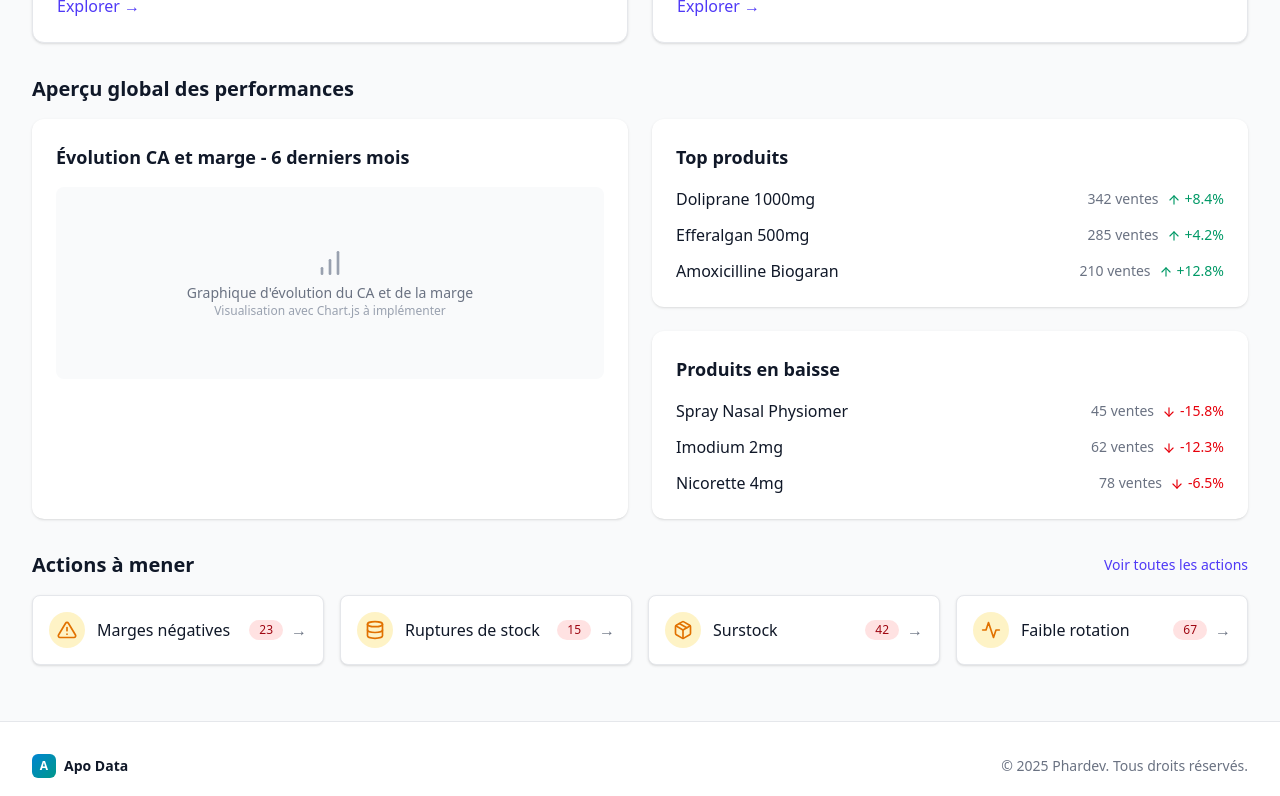
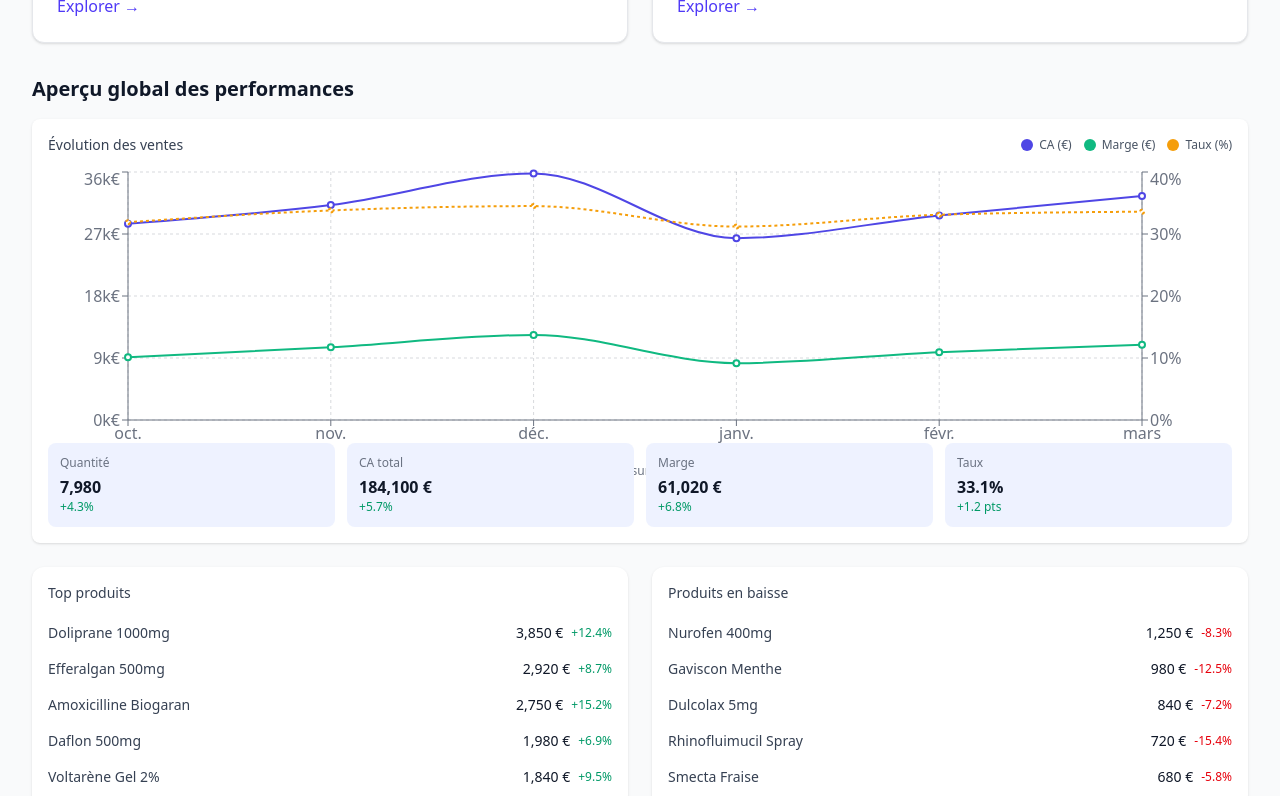
Before and after one commit to Piamias-Victor/git-github.com-Piamias-Victor-last, a Next.js app: page /dashboard in a window 1280 px wide. Shown: the part 500-1296 px from the top of the page. Built offline with nearby package versions, Linux system fonts and the light colour scheme; no server answers; sample sign-in values are in the browser's storage.

Commit message:
flobal dashboard

```diff
--- a/src/components/dashboard/stats/GlobalSummary.tsx
+++ b/src/components/dashboard/stats/GlobalSummary.tsx
@@ -1,117 +1,267 @@
-'use client';
+// src/components/dashboard/stats/GlobalSummary.tsx
+import React, { useState } from 'react';
+import { LineChart, Line, XAxis, YAxis, CartesianGrid, Tooltip, Legend, ResponsiveContainer } from 'recharts';
+import { SummaryCard } from './SummaryCard';
 
-import React from 'react';
-import { FiArrowUp, FiArrowDown, FiTrendingUp, FiBarChart } from 'react-icons/fi';
+// Interface pour les types de produits
+interface Product {
+  id: string;
+  name: string;
+  growth: number;
+  value: number;
+}
 
-// Données simulées pour le graphique
-const monthlyData = [
-  { month: 'Jan', revenue: 8420, margin: 2610 },
-  { month: 'Fév', revenue: 9150, margin: 2836 },
-  { month: 'Mar', revenue: 8690, margin: 2693 },
-  { month: 'Avr', revenue: 9540, margin: 2957 },
-  { month: 'Mai', revenue: 10280, margin: 3188 },
-  { month: 'Juin', revenue: 11420, margin: 3540 },
+// Composant pour afficher la liste des tops et flops
+const ProductRankingList: React.FC<{ products: Product[], isPositive: boolean }> = ({ products, isPositive }) => {
+  return (
+    <div className="space-y-2">
+      {products.map((product) => (
+        <div key={product.id} className="flex justify-between items-center py-1">
+          <div className="text-sm text-gray-700 dark:text-gray-300 truncate pr-4 max-w-[70%]">
+            {product.name}
+          </div>
+          <div className="flex items-center">
+            <span className="text-sm font-medium text-gray-900 dark:text-white mr-2">
+              {product.value.toLocaleString()} €
+            </span>
+            <span className={`text-xs font-medium ${isPositive ? 'text-emerald-600 dark:text-emerald-400' : 'text-red-600 dark:text-red-400'}`}>
+              {isPositive ? '+' : ''}{product.growth}%
+            </span>
+          </div>
+        </div>
+      ))}
+    </div>
+  );
+};
+
+// Composant du graphique d'évolution CA et marge
+const RevenueChart = () => {
+  // Données simulées pour les 6 derniers mois
+  const data = [
+    { date: '2024-10-01', revenue: 28500, margin: 9100, marginPercentage: 31.9 },
+    { date: '2024-11-01', revenue: 31200, margin: 10550, marginPercentage: 33.8 },
+    { date: '2024-12-01', revenue: 35800, margin: 12350, marginPercentage: 34.5 },
+    { date: '2025-01-01', revenue: 26400, margin: 8250, marginPercentage: 31.2 },
+    { date: '2025-02-01', revenue: 29700, margin: 9850, marginPercentage: 33.1 },
+    { date: '2025-03-01', revenue: 32500, margin: 10920, marginPercentage: 33.6 },
   ];
 
-// Données pour les tops et flops
-const topProducts = [
-  { name: 'Doliprane 1000mg', sales: 342, evolution: '+8.4%' },
-  { name: 'Efferalgan 500mg', sales: 285, evolution: '+4.2%' },
-  { name: 'Amoxicilline Biogaran', sales: 210, evolution: '+12.8%' },
+  // Définition des séries pour le graphique
+  const revenueSeries = [
+    { dataKey: "revenue", name: "CA (€)", color: "#4F46E5" },
+    { dataKey: "margin", name: "Marge (€)", color: "#10B981" },
+    { dataKey: "marginPercentage", name: "Taux (%)", color: "#F59E0B" }
   ];
 
-const flopProducts = [
-  { name: 'Spray Nasal Physiomer', sales: 45, evolution: '-15.8%' },
-  { name: 'Imodium 2mg', sales: 62, evolution: '-12.3%' },
-  { name: 'Nicorette 4mg', sales: 78, evolution: '-6.5%' },
-];
+  // Fonction pour formater les dates sur l'axe X
+  const formatChartDate = (dateStr: string): string => {
+    const date = new Date(dateStr);
+    return date.toLocaleDateString('fr-FR', { month: 'short' });
+  };
 
-/**
- * SummaryCard Component
- */
-function SummaryCard({ title, children }: { title: string, children: React.ReactNode }) {
+  // Fonction pour formater la date dans le tooltip
+  const formatTooltipDate = (dateStr: string): string => {
+    const date = new Date(dateStr);
+    return date.toLocaleDateString('fr-FR', { month: 'long', year: 'numeric' });
+  };
+
+  // Formater les valeurs pour l'affichage
+  const formatValue = (value: number) => {
+    return `${value.toLocaleString()} €`;
+  };
+
+  // Formatter pour le tooltip
+  const customTooltipFormatter = (value: number, name: string) => {
+    if (name === "revenue") return [`${formatValue(value)}`, "CA"];
+    if (name === "margin") return [`${formatValue(value)}`, "Marge"];
+    if (name === "marginPercentage") return [`${value.toFixed(1)}%`, "Taux"];
+    return [value, name];
+  };
+
   return (
-    <div className="bg-white dark:bg-gray-800 rounded-xl shadow p-6">
-      <h3 className="text-lg font-semibold text-gray-900 dark:text-white mb-4">
-        {title}
-      </h3>
-      {children}
+    <div className="h-72">
+      <div className="flex justify-between items-center mb-3">
+        <h4 className="text-sm font-medium text-gray-700 dark:text-gray-300">
+          Évolution des ventes
+        </h4>
+        <div className="flex space-x-3">
+          {revenueSeries.map(serie => (
+            <div key={serie.dataKey} className="flex items-center text-xs">
+              <span
+                className="w-3 h-3 rounded-full mr-1.5"
+                style={{ backgroundColor: serie.color }}
+              ></span>
+              <span className="text-gray-600 dark:text-gray-400">{serie.name}</span>
             </div>
-  );
-}
+          ))}
+        </div>
+      </div>
 
-/**
- * ProductRankingList Component
- */
-function ProductRankingList({
-  products,
-  isPositive
-}: {
-  products: { name: string, sales: number, evolution: string }[],
-  isPositive: boolean
-}) {
-  return (
-    <ul className="space-y-3">
-      {products.map((product, index) => (
-        <li key={index} className="flex items-center justify-between">
-          <div className="flex items-center">
-            <span className="font-medium text-gray-900 dark:text-white">
-              {product.name}
-            </span>
-          </div>
-          <div className="flex items-center space-x-2">
-            <span className="text-gray-500 dark:text-gray-400 text-sm">
-              {product.sales} ventes
-            </span>
-            <span className={`text-sm ${isPositive ? 'text-emerald-600 dark:text-emerald-400' : 'text-red-600 dark:text-red-400'}`}>
-              {isPositive ? <FiArrowUp className="inline mr-1" /> : <FiArrowDown className="inline mr-1" />}
-              {product.evolution}
-            </span>
-          </div>
-        </li>
-      ))}
-    </ul>
-  );
-}
+      <ResponsiveContainer width="100%" height="100%">
+        <LineChart
+          data={data}
+          margin={{ top: 5, right: 30, left: 20, bottom: 5 }}
+        >
+          <CartesianGrid strokeDasharray="3 3" stroke="#374151" opacity={0.2} />
+          <XAxis
+            dataKey="date"
+            tickFormatter={formatChartDate}
+            stroke="#6B7280"
+          />
+          <YAxis
+            yAxisId="left"
+            stroke="#6B7280"
+            tickFormatter={(value) => `${Math.round(value / 1000)}k€`}
+          />
+          <YAxis
+            yAxisId="right"
+            orientation="right"
+            stroke="#6B7280"
+            tickFormatter={(value) => `${value}%`}
+            domain={[0, 40]}
+          />
+          <Tooltip
+            contentStyle={{
+              backgroundColor: 'rgba(255, 255, 255, 0.9)',
+              borderColor: '#E5E7EB',
+              color: '#111827',
+              borderRadius: '0.375rem',
+              boxShadow: '0 4px 6px -1px rgba(0, 0, 0, 0.1), 0 2px 4px -1px rgba(0, 0, 0, 0.06)'
+            }}
+            formatter={customTooltipFormatter}
+            labelFormatter={formatTooltipDate}
+          />
 
-/**
- * RevenueChart Component (simplifié)
- */
-function RevenueChart() {
-  // Dans une vraie application, utilisez Chart.js ou Recharts
-  return (
-    <div className="mt-2 h-48 bg-gray-50 dark:bg-gray-700/50 rounded-lg flex items-center justify-center">
-      <div className="text-center">
-        <FiBarChart className="mx-auto h-8 w-8 text-gray-400" />
-        <p className="mt-1 text-sm text-gray-500 dark:text-gray-400">
-          Graphique d'évolution du CA et de la marge
-        </p>
-        <p className="text-xs text-gray-400 dark:text-gray-500">
-          Visualisation avec Chart.js à implémenter
-        </p>
+          <Line
+            yAxisId="left"
+            type="monotone"
+            dataKey="revenue"
+            name="CA (€)"
+            stroke="#4F46E5"
+            strokeWidth={2}
+            dot={{ r: 3 }}
+            activeDot={{ r: 5 }}
+          />
+
+          <Line
+            yAxisId="left"
+            type="monotone"
+            dataKey="margin"
+            name="Marge (€)"
+            stroke="#10B981"
+            strokeWidth={2}
+            dot={{ r: 3 }}
+            activeDot={{ r: 5 }}
+          />
+
+          <Line
+            yAxisId="right"
+            type="monotone"
+            dataKey="marginPercentage"
+            name="Taux (%)"
+            stroke="#F59E0B"
+            strokeDasharray="3 3"
+            strokeWidth={2}
+            dot={{ r: 2 }}
+            activeDot={{ r: 4 }}
+          />
+        </LineChart>
+      </ResponsiveContainer>
+
+      <div className="mt-2 text-xs text-center text-gray-500 dark:text-gray-400">
+        Données cumulées sur les 6 derniers mois
       </div>
     </div>
   );
-}
+};
 
-/**
- * GlobalSummary Component
- *
- * Résumé global des performances avec visualisations.
- */
+// Données simulées pour les top produits
+const topProducts: Product[] = [
+  { id: 'p1', name: 'Doliprane 1000mg', growth: 12.4, value: 3850 },
+  { id: 'p2', name: 'Efferalgan 500mg', growth: 8.7, value: 2920 },
+  { id: 'p3', name: 'Amoxicilline Biogaran', growth: 15.2, value: 2750 },
+  { id: 'p4', name: 'Daflon 500mg', growth: 6.9, value: 1980 },
+  { id: 'p5', name: 'Voltarène Gel 2%', growth: 9.5, value: 1840 },
+];
+
+// Données simulées pour les produits en baisse
+const flopProducts: Product[] = [
+  { id: 'p6', name: 'Nurofen 400mg', growth: -8.3, value: 1250 },
+  { id: 'p7', name: 'Gaviscon Menthe', growth: -12.5, value: 980 },
+  { id: 'p8', name: 'Dulcolax 5mg', growth: -7.2, value: 840 },
+  { id: 'p9', name: 'Rhinofluimucil Spray', growth: -15.4, value: 720 },
+  { id: 'p10', name: 'Smecta Fraise', growth: -5.8, value: 680 },
+];
+
+// Composant principal de résumé global
 export function GlobalSummary() {
+  // Calcul des métriques
+  const metrics = {
+    totalQuantity: 7980,
+    totalRevenue: 184100,
+    totalMargin: 61020,
+    marginRate: 33.1,
+    quantityTrend: 4.3,
+    revenueTrend: 5.7,
+    marginTrend: 6.8
+  };
+
   return (
-    <div className="mb-8">
+    <div className="mb-8 space-y-6">
       <h2 className="text-xl font-semibold text-gray-900 dark:text-white mb-4">
         Aperçu global des performances
       </h2>
 
+      {/* Graphique sur toute la largeur */}
+      <div className="bg-white dark:bg-gray-800 rounded-lg p-4 shadow-sm">
+        <RevenueChart />
+
+        {/* Métriques sous le graphique */}
+        <div className="grid grid-cols-2 sm:grid-cols-4 gap-3 mt-5">
+          <div className="bg-indigo-50 dark:bg-indigo-900/20 p-3 rounded-lg">
+            <p className="text-xs text-gray-500 dark:text-gray-400 mb-1">Quantité</p>
+            <p className="text-base font-semibold text-gray-900 dark:text-white">
+              {metrics.totalQuantity.toLocaleString()}
+            </p>
+            <p className="text-xs text-emerald-600 dark:text-emerald-400">
+              +{metrics.quantityTrend}%
+            </p>
+          </div>
+
+          <div className="bg-indigo-50 dark:bg-indigo-900/20 p-3 rounded-lg">
+            <p className="text-xs text-gray-500 dark:text-gray-400 mb-1">CA total</p>
+            <p className="text-base font-semibold text-gray-900 dark:text-white">
+              {metrics.totalRevenue.toLocaleString()} €
+            </p>
+            <p className="text-xs text-emerald-600 dark:text-emerald-400">
+              +{metrics.revenueTrend}%
+            </p>
+          </div>
+
+          <div className="bg-indigo-50 dark:bg-indigo-900/20 p-3 rounded-lg">
+            <p className="text-xs text-gray-500 dark:text-gray-400 mb-1">Marge</p>
+            <p className="text-base font-semibold text-gray-900 dark:text-white">
+              {metrics.totalMargin.toLocaleString()} €
+            </p>
+            <p className="text-xs text-emerald-600 dark:text-emerald-400">
+              +{metrics.marginTrend}%
+            </p>
+          </div>
+
+          <div className="bg-indigo-50 dark:bg-indigo-900/20 p-3 rounded-lg">
+            <p className="text-xs text-gray-500 dark:text-gray-400 mb-1">Taux</p>
+            <p className="text-base font-semibold text-gray-900 dark:text-white">
+              {metrics.marginRate.toFixed(1)}%
+            </p>
+            <p className="text-xs text-emerald-600 dark:text-emerald-400">
+              +1.2 pts
+            </p>
+          </div>
+        </div>
+      </div>
+
+      {/* Top produits et produits en baisse côte à côte */}
       <div className="grid md:grid-cols-2 gap-6">
-        <SummaryCard title="Évolution CA et marge - 6 derniers mois">
-          <RevenueChart />
-        </SummaryCard>
-
-        <div className="grid grid-cols-1 gap-6">
         <SummaryCard title="Top produits">
           <ProductRankingList products={topProducts} isPositive={true} />
         </SummaryCard>
@@ -121,6 +271,22 @@ export function GlobalSummary() {
         </SummaryCard>
       </div>
     </div>
+  );
+}
+
+// Composant SummaryCard si non défini ailleurs
+interface SummaryCardProps {
+  title: string;
+  children: React.ReactNode;
+}
+
+export const SummaryCard: React.FC<SummaryCardProps> = ({ title, children }) => {
+  return (
+    <div className="bg-white dark:bg-gray-800 rounded-xl shadow-sm p-4">
+      <h3 className="text-sm font-medium text-gray-700 dark:text-gray-300 mb-4">
+        {title}
+      </h3>
+      {children}
     </div>
   );
-}
+};
```
Lines whose indentation alone changed are shown as unchanged.
